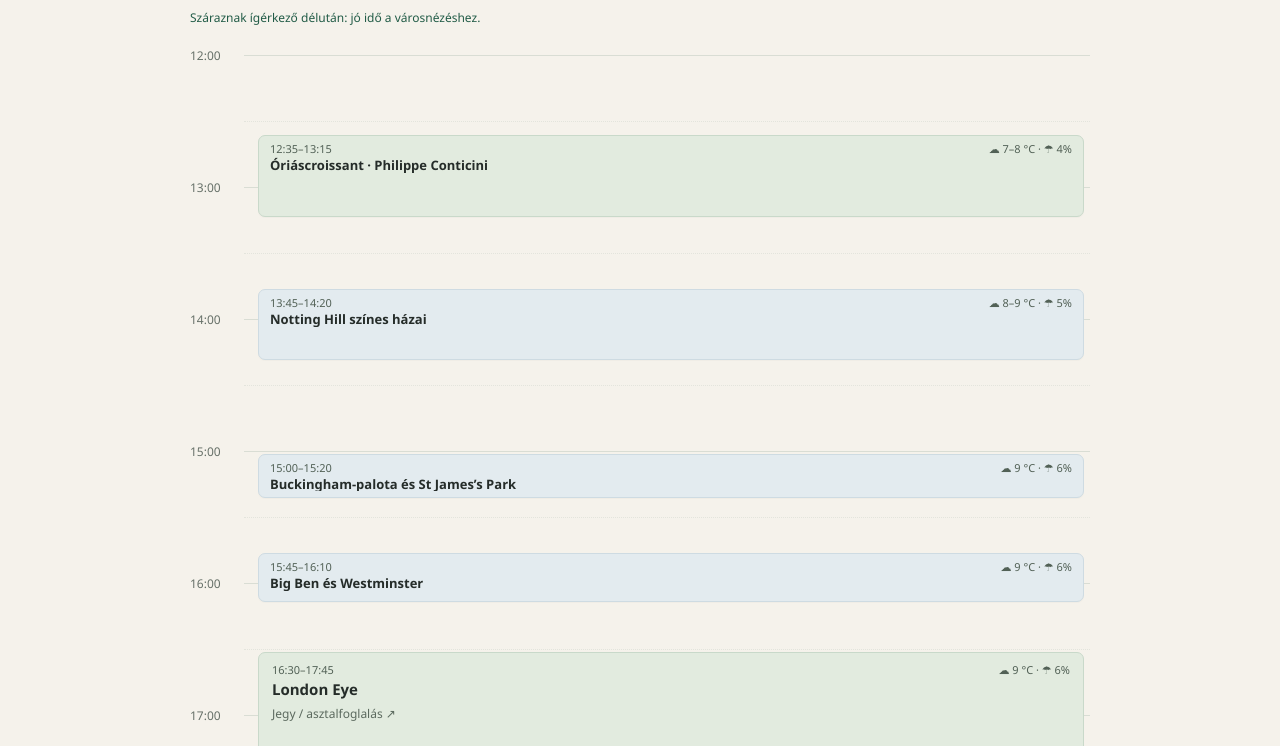
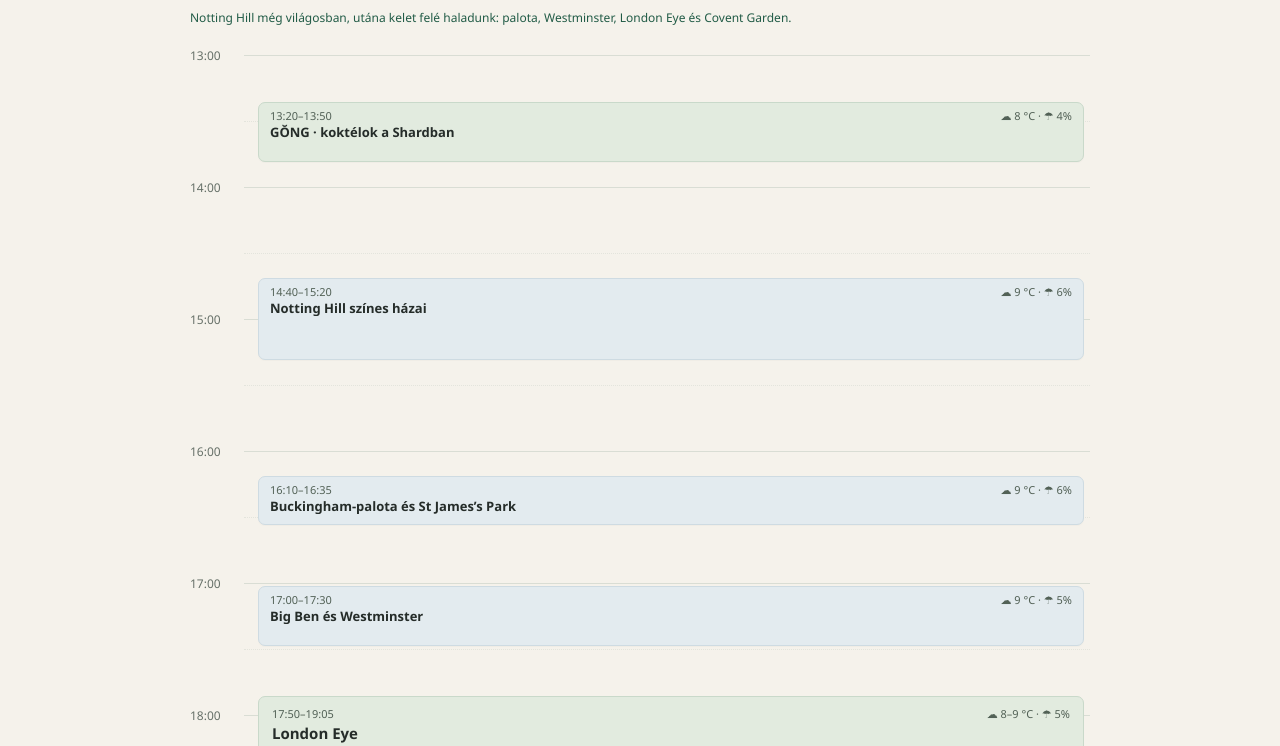
Before and after one commit to dgondos/london-november-2026, a plain HTML site: page index.html in a window 1280 px wide. Shown: the part 334-1080 px from the top of the page. Drawn offline with Linux system fonts and the light colour scheme; no server answers.

Commit message:
Reflow Saturday from 13:20 Shard visit; remove croissant and route west to east

```diff
--- a/calendar.js
+++ b/calendar.js
@@ -30,7 +30,7 @@ function updateVotes(){if(!plan)return;$('#refresh').disabled=busy;for(const e o
 function renderVoteButtons(e){const box=$('#detail-votes');box.replaceChildren();if(!token){box.append(el('p','names','Szavazáshoz nyisd meg a közös linket.'));return}const who=$('#person').value;for(const [v,label,cls] of [[1,'Tetszik','yes'],[-1,'Inkább ne','no']]){const n=namesFor(e,v);const b=el('button',cls,label+' · '+(healthy?n.length:'—'));b.disabled=!who||busy||!healthy;b.setAttribute('aria-pressed',String(votes[who]?.[e.voteKey]===v));b.onclick=()=>cast(e.voteKey,v);box.append(b)}box.append(el('p','names',!who?'Válaszd ki a neved a szavazáshoz.':Object.keys(people).filter(p=>votes[p]?.[e.voteKey]).map(p=>people[p]+(votes[p][e.voteKey]===1?' ♥':' ×')).join(' · ')))}
 function showDetail(day,e){opened=e;$('#detail-time').textContent=e.flexible?'Érkezés után':e.start+'–'+e.end;$('#detail-title').textContent=e.title;$('#detail-copy').textContent=e.detail;$('#detail-travel').textContent=e.travel;const f=forecast(day,e);$('#detail-weather').textContent=f?f.full:'Az előrejelzés most nem érhető el.';$('#detail-links').replaceChildren();if(e.place)$('#detail-links').append(link('Térkép ↗','https://www.google.com/maps/search/?api=1&query='+encodeURIComponent(e.place)));if(e.url)$('#detail-links').append(link(e.book?'Jegy / foglalás ↗':'Megnézem ↗',e.url));renderVoteButtons(e);$('#detail').showModal()}
 function render(){if(!plan)return;const day=plan.days[selected];$('#days').replaceChildren();plan.days.forEach((d,i)=>{const b=el('button');b.append(el('b','',new Date(d.date+'T12:00Z').toLocaleDateString('hu-HU',{weekday:'short',timeZone:'Europe/London'})),el('span','',d.date.slice(-2)));b.setAttribute('aria-current',String(i===selected));b.setAttribute('aria-label',d.subtitle);b.onclick=()=>{selected=i;render()};$('#days').append(b)});$('#date').textContent=new Date(day.date+'T12:00Z').toLocaleDateString('hu-HU',{weekday:'long',month:'long',day:'numeric',timeZone:'Europe/London'});$('#title').textContent=day.title;$('#subtitle').textContent=day.subtitle.split(' · ').slice(1).join(' · ');$('#prev').disabled=selected===0;$('#next').disabled=selected===plan.days.length-1;
- let note='';if(day.events.some(e=>e.id==='shopping')){const shop=forecast(day,day.events.find(e=>e.id==='shopping'));note=shop&&shop.amount>0?'A délutáni szitálást az üzletekben töltjük; a folyóparti séta később lesz.':'Vásárlás délután, Tower Bridge és Soho este.'}if(day.events.some(e=>e.id==='ox-walk'))note='A városi séta még világosban lesz, utána Christ Church és meleg pubvacsora.';if(day.events.some(e=>e.id==='westminster')){const f=forecast(day,day.events.find(e=>e.id==='westminster'));note=f&&f.amount===0&&f.rain<25?'Száraznak ígérkező délután: jó idő a városnézéshez.':'A szabadtéri séta és a London Eye között beiktathatunk egy kávét.'}$('#weather-note').textContent=note;
+ let note='';if(day.events.some(e=>e.id==='shopping')){const shop=forecast(day,day.events.find(e=>e.id==='shopping'));note=shop&&shop.amount>0?'A délutáni szitálást az üzletekben töltjük; a folyóparti séta később lesz.':'Vásárlás délután, Tower Bridge és Soho este.'}if(day.events.some(e=>e.id==='ox-walk'))note='A városi séta még világosban lesz, utána Christ Church és meleg pubvacsora.';if(day.events.some(e=>e.id==='westminster')){const f=forecast(day,day.events.find(e=>e.id==='westminster'));note=f&&f.amount===0&&f.rain<25?'Száraznak ígérkező délután: jó idő a városnézéshez.':'A szabadtéri séta és a London Eye között beiktathatunk egy kávét.'}if(day.events.some(e=>e.id==='notting-hill'))note='Notting Hill még világosban, utána kelet felé haladunk: palota, Westminster, London Eye és Covent Garden.';$('#weather-note').textContent=note;
  const cal=$('#calendar');cal.replaceChildren();const bounds=day.events.map(interval);const first=Math.floor(Math.min(...bounds.map(x=>x[0]))/60)*60;const last=Math.ceil(Math.max(...bounds.map(x=>x[1]))/60)*60;const scale=2.2;cal.style.height=((last-first)*scale+16)+'px';
  for(let m=first;m<=last;m+=60){const line=el('div','hour');line.style.top=((m-first)*scale)+'px';line.append(el('span','',clock(m)));cal.append(line);if(m<last){const half=el('div','half-hour');half.style.top=((m+30-first)*scale)+'px';cal.append(half)}}
  day.events.forEach(e=>{const [a,b]=interval(e),duration=b-a;const block=el('button','activity '+(e.setting==='outdoor'?'outdoor':e.id.includes('out')||e.id.includes('return')||['stansted','heathrow'].includes(e.id)?'travel':''));block.id=e.id;if(duration<=45)block.classList.add('compact');if(e.id==='stansted')block.classList.add('parallel-first');if(e.id==='heathrow')block.classList.add('parallel');block.style.top=((a-first)*scale+3)+'px';block.style.height=(duration*scale-6)+'px';const f=forecast(day,e);const meta=el('span','meta');meta.append(el('span','',e.flexible?'Érkezés után':e.start+'–'+e.end),el('span','forecast',f?f.compact:'Előrejelzés: —'));block.append(meta,el('h2','',e.title));if(duration>=65)block.append(el('span','hint',e.book?'Jegy / asztalfoglalás ↗':e.setting==='outdoor'?'Szabadtéri program':'Részletek megnyitása ↗'));const count=el('span','counts');count.id='count-'+e.id;if(duration>=45)block.append(count);block.setAttribute('aria-label',e.start+' '+e.title+(f?' · '+f.full:''));block.onclick=()=>showDetail(day,e);cal.append(block)});
@@ -39,5 +39,5 @@ function render(){if(!plan)return;const day=plan.days[selected];$('#days').repla
 $('#prev').onclick=()=>{if(selected>0){selected--;render()}};$('#next').onclick=()=>{if(selected<plan.days.length-1){selected++;render()}};$('#person').onchange=()=>{store.set('london-person',$('#person').value);updateVotes()};$('#refresh').onclick=refresh;$('#close').onclick=()=>$('#detail').close();$('#detail').addEventListener('close',()=>opened=null);$('#detail').addEventListener('click',e=>{if(e.target===$('#detail')){const r=$('#detail').getBoundingClientRect();if(e.clientX<r.left||e.clientX>r.right||e.clientY<r.top||e.clientY>r.bottom)$('#detail').close()}});
 $('#share').onclick=async()=>{const u=new URL(location.href);u.hash='vote='+token;try{await navigator.clipboard.writeText(u.href);status('Link másolva!')}catch{status('Másold ki a címsorból a közös linket.')}};
 async function loadWeather(){try{const r=await fetch('https://api.open-meteo.com/v1/forecast?latitude=51.5074,51.752&longitude=-0.1278,-1.2577&hourly=temperature_2m,precipitation_probability,precipitation,weather_code,wind_speed_10m&timezone=Europe%2FLondon&forecast_days=7',{signal:AbortSignal.timeout(10000)});if(!r.ok)return;const x=await r.json();if(!Array.isArray(x)||x.length!==2||!x.every(c=>Array.isArray(c?.hourly?.time))||!x[0].hourly.time.some(t=>plan.days.some(d=>t.startsWith(d.date))))return;const cities={};for(const [i,name] of ['london','oxford'].entries()){const fresh=x[i],saved=weather?.cities[name];if(saved?.hourly){const times=[...new Set([...saved.hourly.time,...fresh.hourly.time])].sort(),oldIndex=new Map(saved.hourly.time.map((t,i)=>[t,i])),newIndex=new Map(fresh.hourly.time.map((t,i)=>[t,i]));const hourly={time:times};for(const field of Object.keys(fresh.hourly).filter(k=>k!=='time'))hourly[field]=times.map(t=>newIndex.has(t)?fresh.hourly[field][newIndex.get(t)]:saved.hourly[field]?.[oldIndex.get(t)]??null);cities[name]={...fresh,hourly}}else cities[name]=fresh}weather={updated:new Date().toISOString(),cities};render()}catch{}}
-Promise.all([fetch('./itinerary.json?v=5').then(r=>{if(!r.ok)throw Error();return r.json()}),fetch('./weather.json').then(r=>r.ok?r.json():null).catch(()=>null)]).then(([data,w])=>{plan=data;weather=w;const today=new Intl.DateTimeFormat('en-CA',{timeZone:'Europe/London',year:'numeric',month:'2-digit',day:'2-digit'}).format(new Date());const i=plan.days.findIndex(d=>d.date===today);selected=i<0?0:i;render();refresh();loadWeather()}).catch(()=>status('A programok nem tölthetők be. Frissítsd az oldalt.',true));
+Promise.all([fetch('./itinerary.json?v=6').then(r=>{if(!r.ok)throw Error();return r.json()}),fetch('./weather.json').then(r=>r.ok?r.json():null).catch(()=>null)]).then(([data,w])=>{plan=data;weather=w;const today=new Intl.DateTimeFormat('en-CA',{timeZone:'Europe/London',year:'numeric',month:'2-digit',day:'2-digit'}).format(new Date());const i=plan.days.findIndex(d=>d.date===today);selected=i<0?0:i;render();refresh();loadWeather()}).catch(()=>status('A programok nem tölthetők be. Frissítsd az oldalt.',true));
 setInterval(()=>{if(document.visibilityState==='visible')refresh()},30000);
--- a/itinerary.json
+++ b/itinerary.json
@@ -259,30 +259,30 @@
     },
     {
       "date": "2026-11-21",
-      "title": "Notting Hill és London",
-      "subtitle": "Szombat · óriáscroissant, színes házak és a Shard",
+      "title": "Shard, Notting Hill és London",
+      "subtitle": "Szombat · nappali panoráma, színes házak és esti városnézés",
       "events": [
         {
-          "id": "xxl-croissant",
-          "start": "12:35",
-          "end": "13:15",
-          "title": "Óriáscroissant · Philippe Conticini",
-          "detail": "Egy XXL, vajas croissant négyfelé osztva, kávéval. £25/db; csak előrendeléssel. South Kensington: 24–25 Cromwell Place, SW7 2LD. A szombati átvételt előre egyeztessük: +44 20 7581 1804. Ha az XXL már nem rendelhető, itt kisebb péksütikkel is reggelizhetünk.",
-          "travel": "12:00–12:35 · Farringdon → South Kensington metróval, majd kb. 5 perc séta a pékséghez.",
-          "url": "https://philippeconticini.co.uk/products/croissant-xxl",
-          "place": "Philippe Conticini 24-25 Cromwell Place London SW7 2LD",
+          "id": "gong",
+          "start": "13:20",
+          "end": "13:50",
+          "title": "GŎNG · koktélok a Shardban",
+          "detail": "Rövid koktélozás és nappali panoráma az 52. emeletről. Érkezés kb. 13:20-kor; utána indulunk Notting Hill felé.",
+          "travel": "Már úton a Shardhoz; a Shangri-La bejáratát keressük. Indulás után számoljunk a lifttel és a London Bridge állomásig tartó sétával is.",
+          "url": "https://www.shangri-la.com/london/shangrila/dining/bars-lounges/gong/",
+          "place": "Shangri-La The Shard London",
           "book": true,
-          "voteKey": "t",
+          "voteKey": "m",
           "setting": "indoor",
           "city": "london"
         },
         {
           "id": "notting-hill",
-          "start": "13:45",
-          "end": "14:20",
+          "start": "14:40",
+          "end": "15:20",
           "title": "Notting Hill színes házai",
-          "detail": "Fotós séta a pasztellszínű házak között: Hillgate Place, Hillgate Street és Farmer Street. A Notting Hill Gate melletti utcák szépen beleillenek a mai útvonalba.",
-          "travel": "13:15–13:45 · South Kensington → Notting Hill Gate busszal vagy metróval, majd rövid séta. Összesen kb. 30 perc.",
+          "detail": "Fotós séta még világosban a pasztellszínű házak között: Hillgate Place, Hillgate Street és Farmer Street, közvetlenül Notting Hill Gate mellett. Ha kell, útközben egy kávé vagy szendvics is belefér.",
+          "travel": "13:50–14:40 · Lift és séta London Bridge állomásra → Jubilee line Bond Streetig → Central line Notting Hill Gate-ig → kb. 5 perc séta Hillgate Place-ig. Összesen kb. 50 perc.",
           "url": "",
           "place": "Hillgate Place Notting Hill London",
           "book": false,
@@ -292,11 +292,11 @@
         },
         {
           "id": "palace",
-          "start": "15:00",
-          "end": "15:20",
+          "start": "16:10",
+          "end": "16:35",
           "title": "Buckingham-palota és St James’s Park",
-          "detail": "Fotók a palota előtt, majd séta a parkon át Westminster felé.",
-          "travel": "14:20–15:00 · Notting Hill Gate → a Buckingham-palota metróval és sétával; kb. 40 perc.",
+          "detail": "Fotók a Buckingham-palota előtt, majd tovább Westminster felé. Itt már alkonyati, kivilágított városnézés lesz.",
+          "travel": "15:20–16:10 · Notting Hill Gate → Central line Bond Streetig → Jubilee line Green Parkig → séta a palotához. Kb. 50 perc, átszállással és gyaloglással.",
           "url": "https://www.rct.uk/visit/buckingham-palace",
           "place": "Buckingham Palace",
           "book": false,
@@ -306,11 +306,11 @@
         },
         {
           "id": "westminster",
-          "start": "15:45",
-          "end": "16:10",
+          "start": "17:00",
+          "end": "17:30",
           "title": "Big Ben és Westminster",
           "detail": "Parliament Square, Westminster Abbey kívülről, a Parlament és Big Ben.",
-          "travel": "15:20–15:45 · Kb. 25 perc séta a St James’s Parkon át.",
+          "travel": "16:35–17:00 · Kb. 25 perc séta a St James’s Park / Birdcage Walk mentén Westminsterig.",
           "url": "",
           "place": "Parliament Square London",
           "book": false,
@@ -320,11 +320,11 @@
         },
         {
           "id": "eye",
-          "start": "16:30",
-          "end": "17:45",
+          "start": "17:50",
+          "end": "19:05",
           "title": "London Eye",
-          "detail": "Egy teljes, kb. 30 perces kör a London Eye-on. A programba a sorban állás is belefér.",
-          "travel": "16:10–16:30 · Át a Westminster Bridge-en, majd séta a kerékhez.",
+          "detail": "Esti fények a London Eye-ról: kb. 30 perces kör, a programban sorban állással együtt 75 perc. A jegy időpontját ehhez az esti sorrendhez igazítsuk.",
+          "travel": "17:30–17:50 · Át a Westminster Bridge-en, majd séta a London Eye-hoz; kb. 15–20 perc.",
           "url": "https://www.londoneye.com/tickets-and-prices/",
           "place": "London Eye",
           "book": true,
@@ -334,10 +334,10 @@
         },
         {
           "id": "southbank",
-          "start": "17:45",
-          "end": "18:00",
+          "start": "19:05",
+          "end": "19:25",
           "title": "Séta a South Banken",
-          "detail": "Rövid séta a Temze partján, a National Theatre felé; innen a Waterloo Bridge-en át megyünk vacsorázni.",
+          "detail": "Rövid esti séta a Temze partján a National Theatre és a Waterloo Bridge felé; innen egyenesen Covent Gardenbe megyünk vacsorázni.",
           "travel": "",
           "url": "",
           "place": "National Theatre London",
@@ -348,11 +348,11 @@
         },
         {
           "id": "sat-dinner",
-          "start": "18:30",
-          "end": "19:15",
+          "start": "19:55",
+          "end": "21:15",
           "title": "Covent Garden és vacsora",
-          "detail": "Esti fények és a fedett piac környéke, majd egy gyors, lehetőleg előre foglalt vacsora Covent Gardenben.",
-          "travel": "18:00–18:30 · Kb. 30 perc séta a Waterloo Bridge-en át Covent Gardenig.",
+          "detail": "Covent Garden esti fényei, a piactér környéke és egy kényelmes vacsora. Innen már nem kell visszamennünk a Shardhoz.",
+          "travel": "19:25–19:55 · Kb. 30 perc séta a Waterloo Bridge-en át Covent Gardenig.",
           "url": "",
           "place": "Covent Garden London",
           "book": false,
@@ -361,28 +361,14 @@
           "city": "london"
         },
         {
-          "id": "gong",
-          "start": "20:00",
-          "end": "21:30",
-          "title": "GŎNG · koktélok a Shardban",
-          "detail": "Koktélok és esti panoráma az 52. emeletről. Elegáns, laza öltözet; kb. £30/fő minimum fogyasztás. Az asztal 90 percre szól.",
-          "travel": "19:15–20:00 · Covent Garden → London Bridge: kb. 30 perc metróval és sétával, majd 15 perc az érkezésre és a liftre.",
-          "url": "https://www.shangri-la.com/london/shangrila/dining/bars-lounges/gong/",
-          "place": "Shangri-La The Shard London",
-          "book": true,
-          "voteKey": "m",
-          "setting": "indoor",
-          "city": "london"
-        },
-        {
           "id": "sat-late",
-          "start": "21:30",
-          "end": "00:30",
+          "start": "21:15",
+          "end": "23:45",
           "title": "Még egy ital?",
-          "detail": "Ha van még kedvünk, maradunk a környéken egy italra.",
-          "travel": "Haza Farringdonba: kb. 30–40 perc; késő este busz vagy taxi.",
+          "detail": "Ha maradt kedvünk, egy ital Covent Garden vagy Seven Dials környékén, aztán haza.",
+          "travel": "Farringdonba innen kb. 25–35 perc séta; busz vagy taxi is választható.",
           "url": "",
-          "place": "London Bridge London",
+          "place": "Covent Garden London",
           "book": false,
           "voteKey": "n",
           "setting": "indoor",
@@ -456,6 +442,7 @@
   ],
   "reservedVoteKeys": [
     "1",
-    "6"
+    "6",
+    "t"
   ]
 }
```
Also changed, not shown: index.html (+1 -1 lines).
